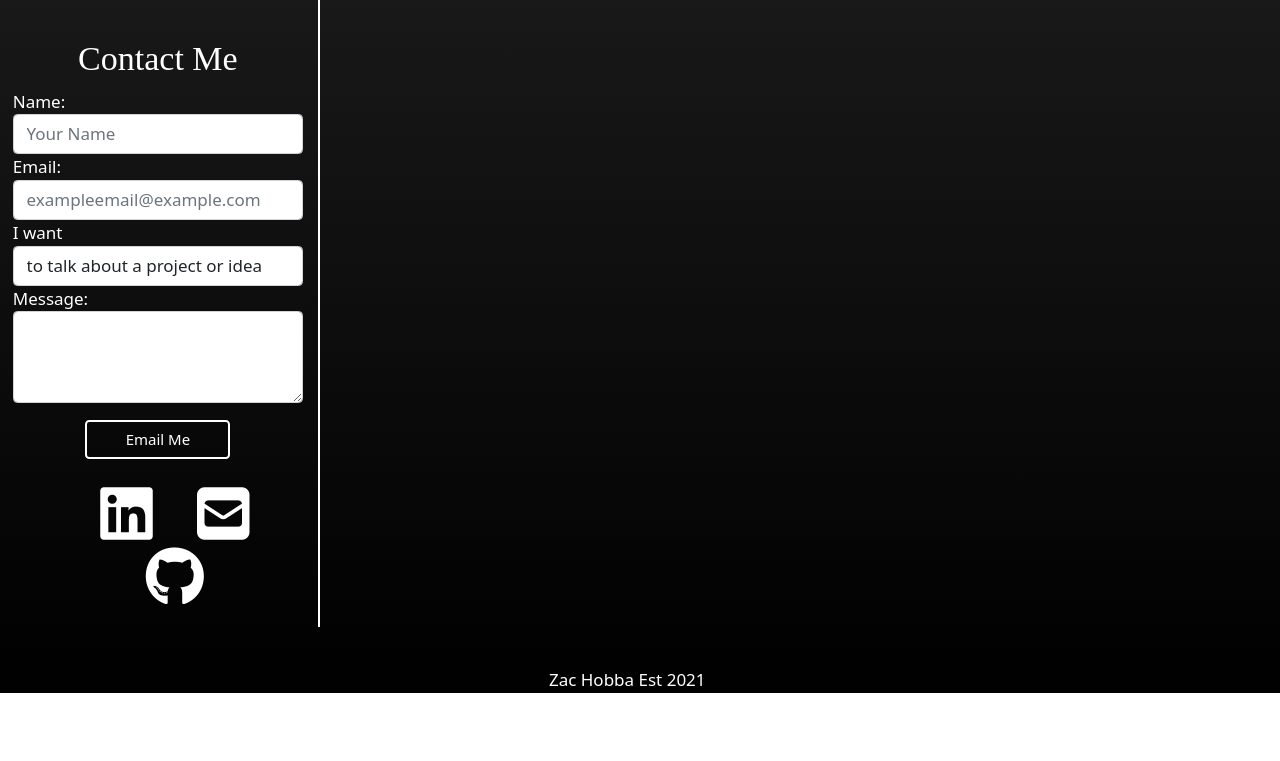
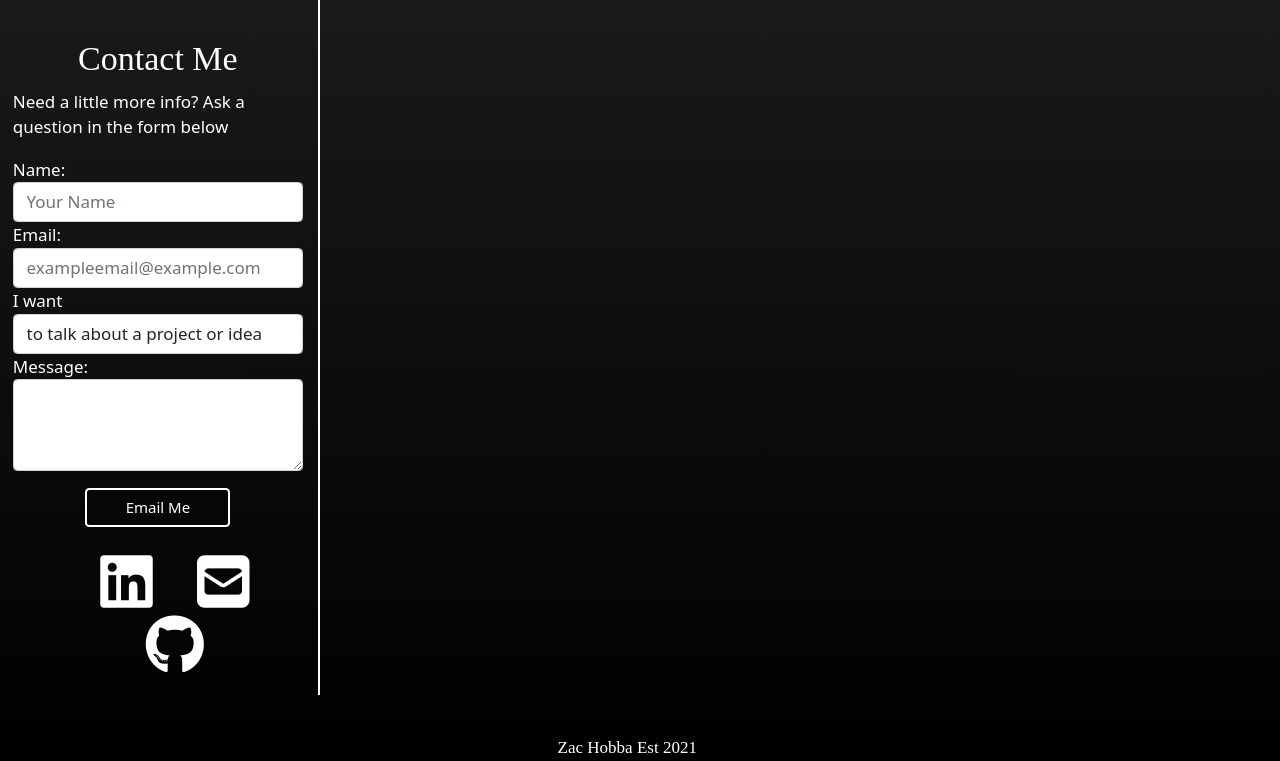
Before and after one commit to HobbaZ/Portfolio-Website, a website: page public/index.html in a window 1280 px wide. Shown: the part 806-1567 px from the top of the page. Before the commit the page ends 1499 px from the top, so only its background shows below. Drawn offline with nearby package versions, Linux system fonts and the light colour scheme; no server answers; a web font is replaced by a local one.

Commit message:
Cleaned up unneeded parts of code

```diff
--- a/package.json
+++ b/package.json
@@ -18,7 +18,6 @@
   },
   "homepage": "https://github.com/HobbaZ/Portfolio-Website#readme",
   "dependencies": {
-    "@sendgrid/mail": "^7.6.0",
     "dotenv": "^10.0.0",
     "express": "^4.17.1",
     "nodemailer": "^6.7.2"
--- a/public/assets/css/style.css
+++ b/public/assets/css/style.css
@@ -34,7 +34,7 @@ header {
 
 .btn {
     border: white 2px solid;
-    background-color: rgba(0, 0, 0, 0.11);
+    background-color: #0000003d;
     color: white;
     font-size: 15px;
     display: block;
@@ -76,7 +76,7 @@ a {
     font-size: 30px;
 }
 
-h1, nav, h2, h3, h4, h5, h6 {
+h1, nav, h2, h3, h4, h5, h6, footer {
     font-family: "Contrail One", serif;
     text-align: center;
 }
--- a/public/index.html
+++ b/public/index.html
@@ -65,6 +65,7 @@
 
                     <div>
                         <h2 id="contact">Contact Me</h2>
+                        <p>Need a little more info? Ask a question in the form below</p>
                         <form id="contactForm" action="" method="POST">
                             <div class="form-group ">
                               <label for="yourName">Name: </label>
```
Also changed, not shown: 1 other file.
